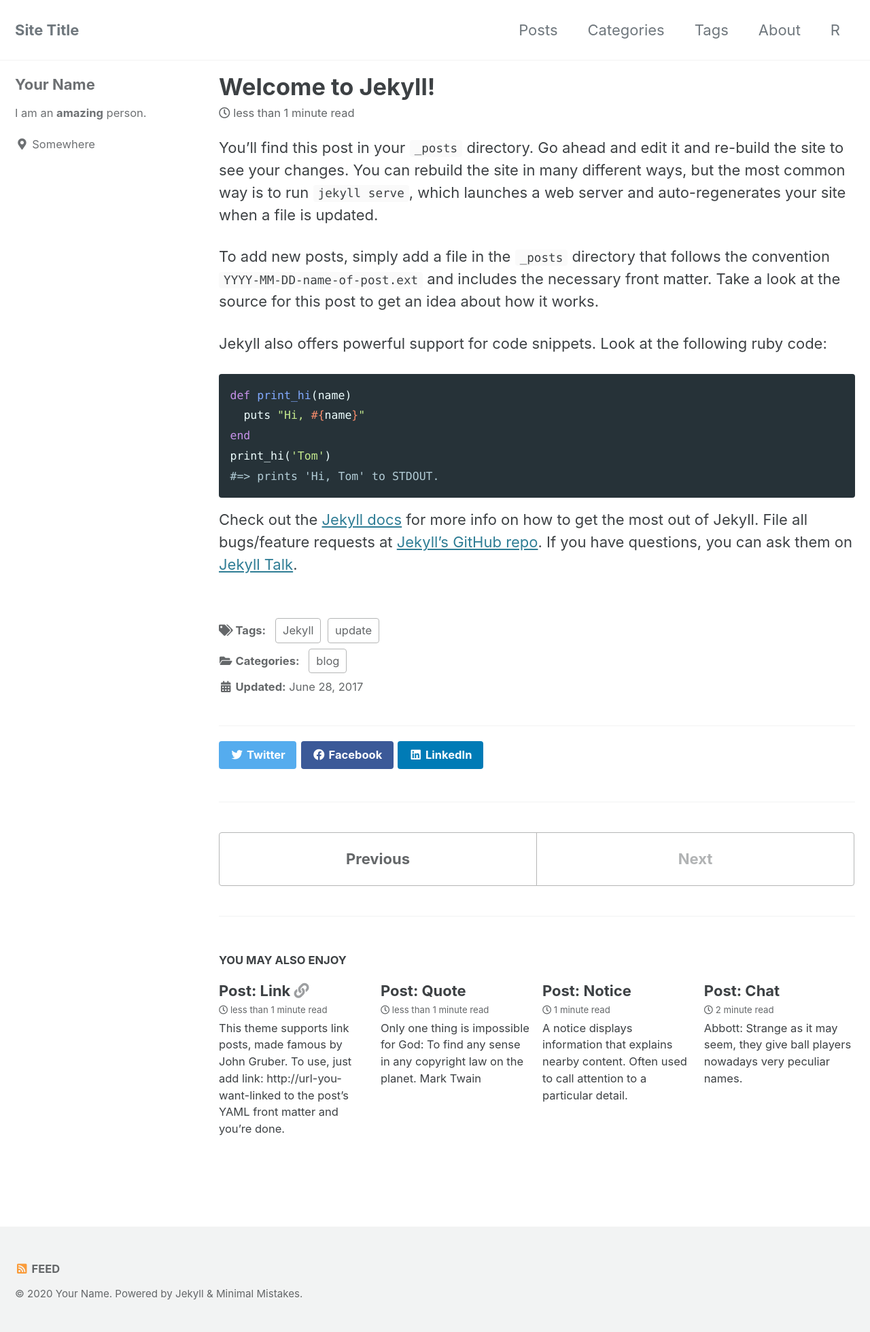
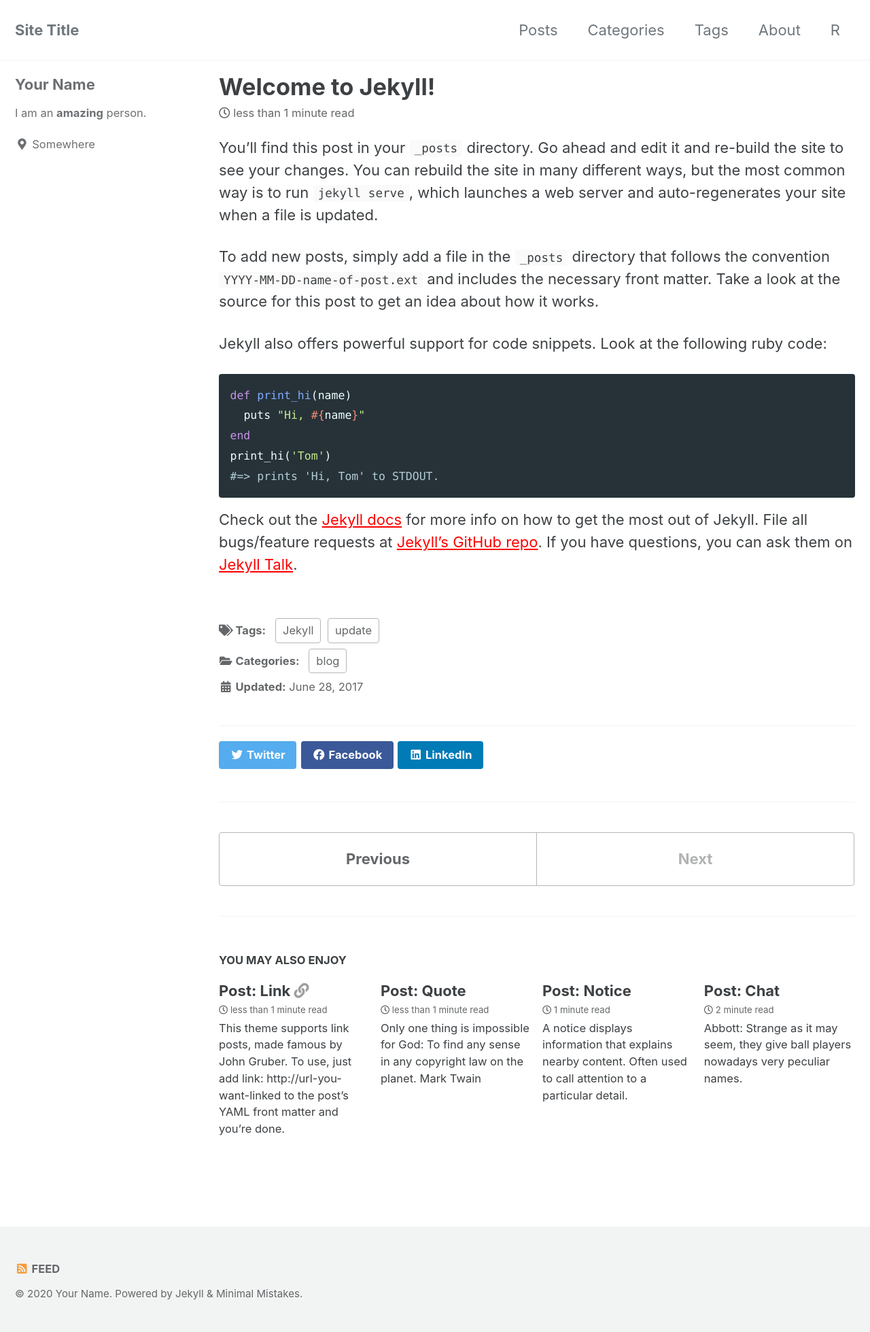
Before and after one commit to anantjoshi97/website, a Jekyll site: the page built from _posts/2019-04-18-welcome-to-jekyll.md, in a window 1280 px wide. Shown: the whole page at 68% size. Built offline with Jekyll 4.4.1, drawn with Linux system fonts in a browser that asks for light colours; cached includes are drawn as plain includes.

Commit message:
Trying to colour links red

```diff
--- a/assets/css/main.scss
+++ b/assets/css/main.scss
@@ -4,5 +4,8 @@
 
 @charset "utf-8";
 
+$link-color: red;
+
+
 @import "minimal-mistakes/skins/{{ site.minimal_mistakes_skin | default: 'default' }}"; // skin
 @import "minimal-mistakes"; // main partials
```
